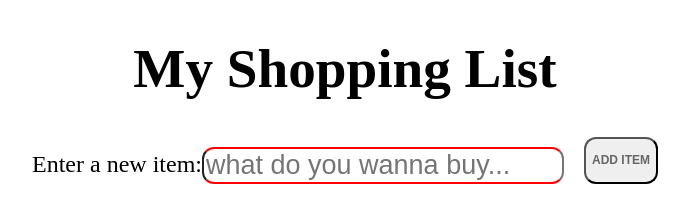
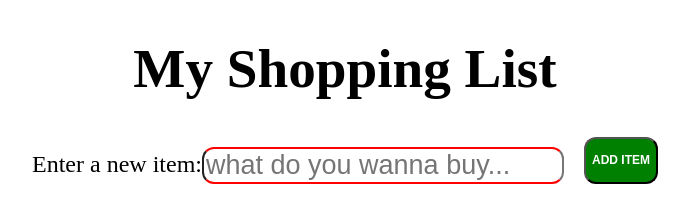
Before and after one commit to sajwan05/Shopping-List, a plain HTML site: page index.html in a window 1280 px wide. Shown: the whole page, without its empty margins (295-984 px from the left). Drawn offline with Linux system fonts and the light colour scheme.

Commit message:
fixed add button

```diff
--- a/styles.css
+++ b/styles.css
@@ -8,6 +8,11 @@ html {
 
 li {
     margin-bottom: 10px;
+}
+
+form button {
+    background:green;
+    color: white;
 }
 
 li button, button {
```
